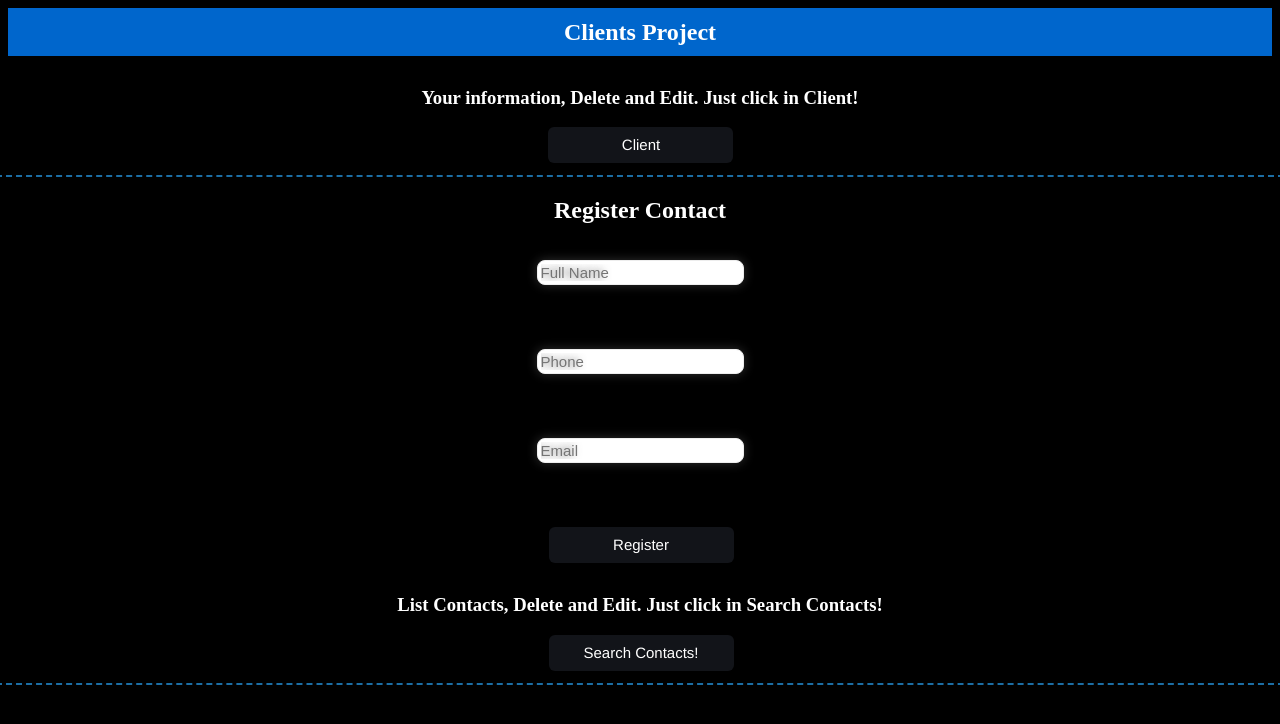
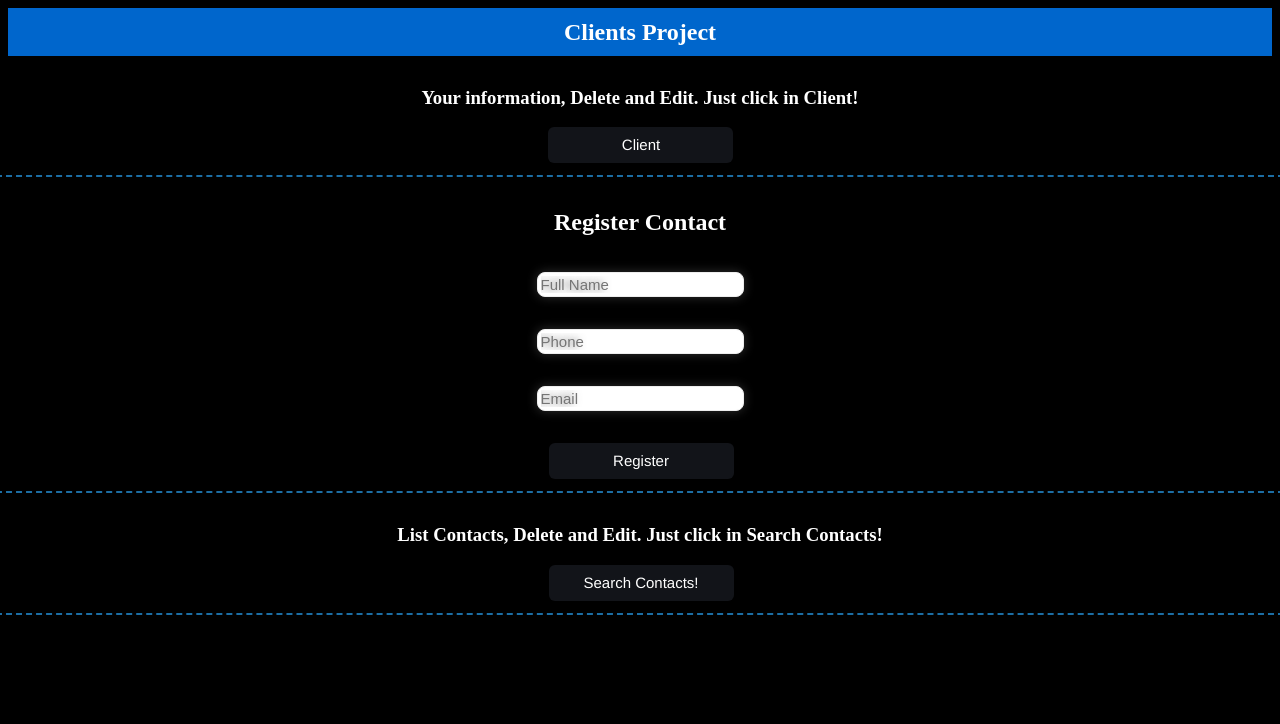
Before and after one commit to richzago97/cadastro-clientes-fullstack, a React (Create React App) app in the folder front-end/: page /dashboard in a window 1280 px wide. Shown: the top 724 px of the page. Built offline with nearby package versions, Linux system fonts and the light colour scheme.

Commit message:
feat: added style

```diff
--- a/front-end/src/components/forms/formContact/style.ts
+++ b/front-end/src/components/forms/formContact/style.ts
@@ -8,6 +8,9 @@ export const Container = styled.div`
   h2 {
     color: white;
   }
+  border-bottom: 2px dashed #1c6ea4;
+  width: 100%;
+  padding: 12px;
 `;
 
 export const FormStyle = styled.form`
@@ -28,6 +31,7 @@ export const FormStyle = styled.form`
     border-radius: 8px;
     box-shadow: 0px 0px 11px rgba(66, 66, 66, 0.75);
     text-shadow: -5px 0px 8px rgba(66, 66, 66, 0.75);
+    z-index: 9999;
   }
   input:focus {
     outline: none;
@@ -55,4 +59,9 @@ export const FormStyle = styled.form`
     background-color: rgba(23, 26, 32, 1);
     cursor: pointer;
   }
+
+  .error {
+    color: red;
+    margin: 0;
+  }
 `;
```
